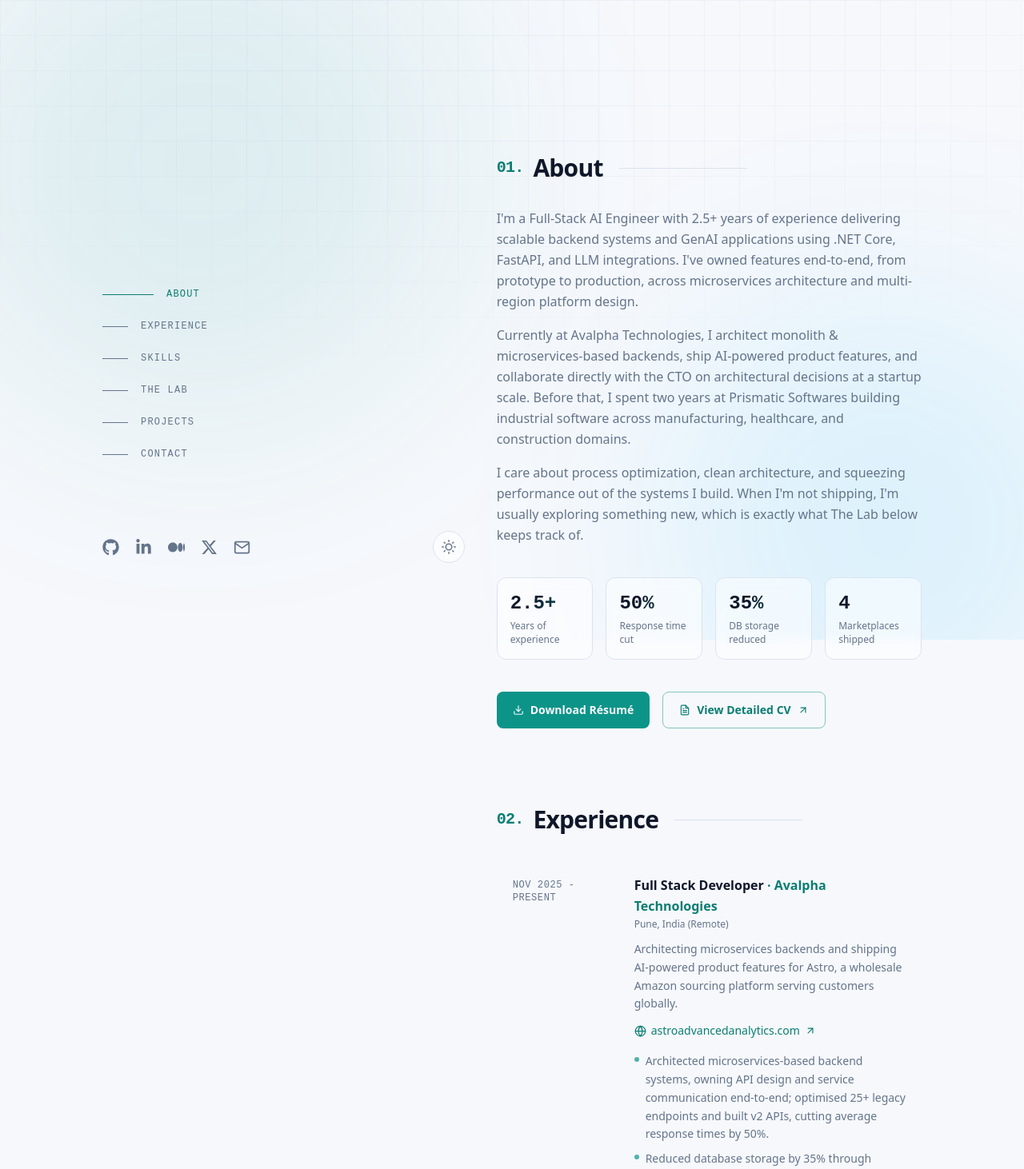
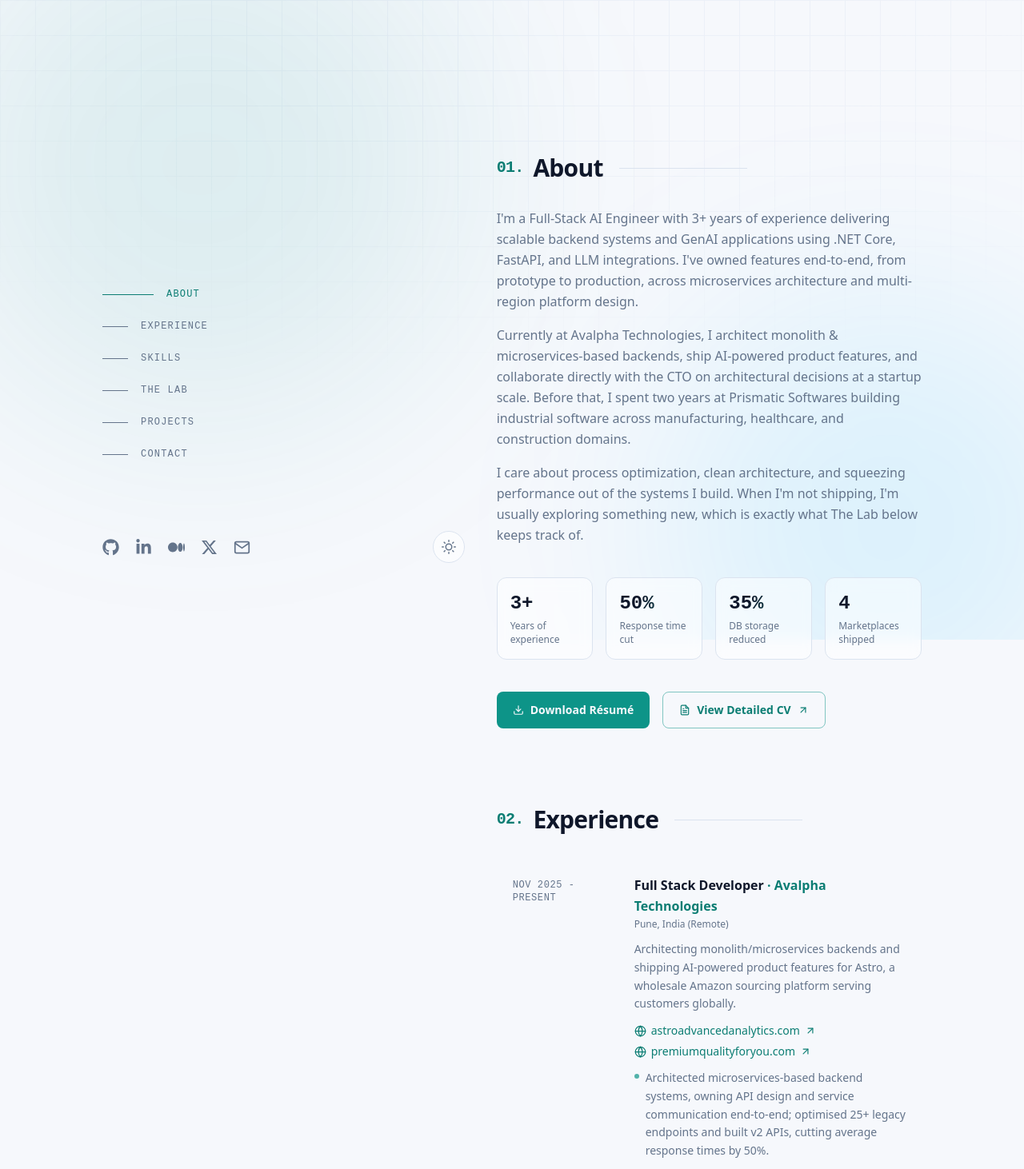
Before and after one commit to Pranav-OP/portfolio-v2, a React (Vite) app: page / in a window 1280 px wide. Shown: the top 1462 px of the page at 80% size. Built offline with nearby package versions, Linux system fonts and the light colour scheme.

Commit message:
chore : update Avalpha summary & experience point from 2.5 to 3 yoe

```diff
--- a/src/components/sections/Experience.jsx
+++ b/src/components/sections/Experience.jsx
@@ -17,17 +17,22 @@ function Card({ job }) {
         <p className="mt-0.5 text-xs text-muted">{job.location}</p>
         <p className="mt-3 text-sm leading-relaxed text-muted">{job.summary}</p>
 
-        {job.link && (
+        {job.links?.length > 0 && (
+          <div className="mt-3 flex flex-wrap gap-x-5 gap-y-1.5">
+            {job.links.map((link) => (
               <a
-            href={job.link.url}
+                key={link.url}
+                href={link.url}
                 target="_blank"
                 rel="noreferrer"
-            className="group/link mt-3 inline-flex items-center gap-1.5 text-sm font-medium text-accent-fg transition-colors hover:underline"
+                className="group/link inline-flex items-center gap-1.5 text-sm font-medium text-accent-fg transition-colors hover:underline"
               >
                 <FiGlobe size={15} />
-            {job.link.label}
+                {link.label}
                 <FiArrowUpRight className="transition-transform group-hover/link:translate-x-0.5 group-hover/link:-translate-y-0.5" />
               </a>
+            ))}
+          </div>
         )}
 
         <ul className="mt-3 space-y-2">
--- a/src/data/experience.json
+++ b/src/data/experience.json
@@ -4,17 +4,24 @@
     "company": "Avalpha Technologies",
     "period": "Nov 2025 - Present",
     "location": "Pune, India (Remote)",
-    "summary": "Architecting microservices backends and shipping AI-powered product features for Astro, a wholesale Amazon sourcing platform serving customers globally.",
-    "link": {
-      "label": "astroadvancedanalytics.com",
-      "url": "https://www.astroadvancedanalytics.com/"
-    },
+    "summary": "Architecting monolith/microservices backends and shipping AI-powered product features for Astro, a wholesale Amazon sourcing platform serving customers globally.",
+    "links": [
+      {
+        "label": "astroadvancedanalytics.com",
+        "url": "https://www.astroadvancedanalytics.com/"
+      },
+      {
+        "label": "premiumqualityforyou.com",
+        "url": "https://www.premiumqualityforyou.com/"
+      }
+    ],
     "highlights": [
       "Architected microservices-based backend systems, owning API design and service communication end-to-end; optimised 25+ legacy endpoints and built v2 APIs, cutting average response times by 50%.",
       "Reduced database storage by 35% through PostgreSQL optimisation - indexing, query refactoring, data archival, and normalization.",
       "Designed and shipped a wholesale Amazon product search service from POC to pay-as-you-go production; fine-tuned an OpenAI model and context prompts for accurate product matching via SP-API and Keepa.",
       "Implemented multi-marketplace support (US, UK, Germany, Canada) with dynamic currency handling and a factory-pattern profit & tax calculation module per region.",
-      "Delivered a Stripe subscription system with monthly/yearly plans, feature-based access control, and webhook-driven payment workflow automation.",
+      "Implemented Stripe-based subscription billing end-to-end: monthly/yearly plans, feature-gated access control, webhook-driven lifecycle handling (upgrades, cancellations, failed payments) with idempotency & a reconciliation job as a safety net for missed webhook events.",
+      "Performed end-to-end custom domain and DNS configuration on GoDaddy for two production sites: A/CNAME record setup for Azure Static Web Apps, migrating domain DNS hosting from SiteGround to GoDaddy while keeping the live WordPress site online during transition, then cut over to the new stack once validated.",
       "Built and maintained CI/CD pipelines via GitHub Actions & Azure DevOps; managed test & production on Azure (App Services, PostgreSQL, Key Vault, App Insights, Service Bus).",
       "Mentored junior developers, ran code reviews, and collaborated directly with the CTO on architectural decisions."
     ],
--- a/src/data/profile.json
+++ b/src/data/profile.json
@@ -20,12 +20,12 @@
     }
   ],
   "intro": [
-    "I'm a Full-Stack AI Engineer with 2.5+ years of experience delivering scalable backend systems and GenAI applications using .NET Core, FastAPI, and LLM integrations. I've owned features end-to-end, from prototype to production, across microservices architecture and multi-region platform design.",
+    "I'm a Full-Stack AI Engineer with 3+ years of experience delivering scalable backend systems and GenAI applications using .NET Core, FastAPI, and LLM integrations. I've owned features end-to-end, from prototype to production, across microservices architecture and multi-region platform design.",
     "Currently at Avalpha Technologies, I architect monolith & microservices-based backends, ship AI-powered product features, and collaborate directly with the CTO on architectural decisions at a startup scale. Before that, I spent two years at Prismatic Softwares building industrial software across manufacturing, healthcare, and construction domains.",
     "I care about process optimization, clean architecture, and squeezing performance out of the systems I build. When I'm not shipping, I'm usually exploring something new, which is exactly what The Lab below keeps track of."
   ],
   "highlights": [
-    { "label": "Years of experience", "value": "2.5+" },
+    { "label": "Years of experience", "value": "3+" },
     { "label": "Response time cut", "value": "50%" },
     { "label": "DB storage reduced", "value": "35%" },
     { "label": "Marketplaces shipped", "value": "4" }
```
Lines whose indentation alone changed are shown as unchanged.
